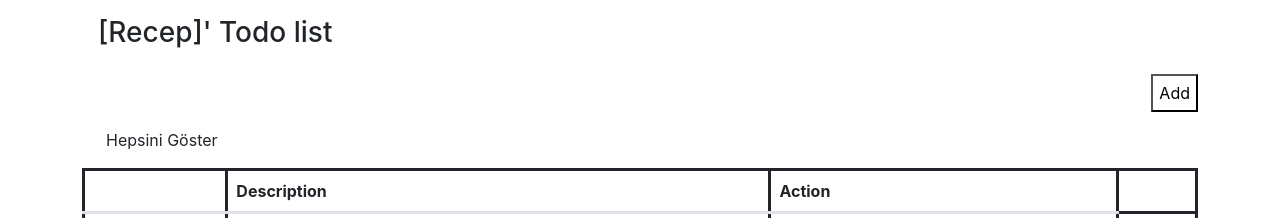
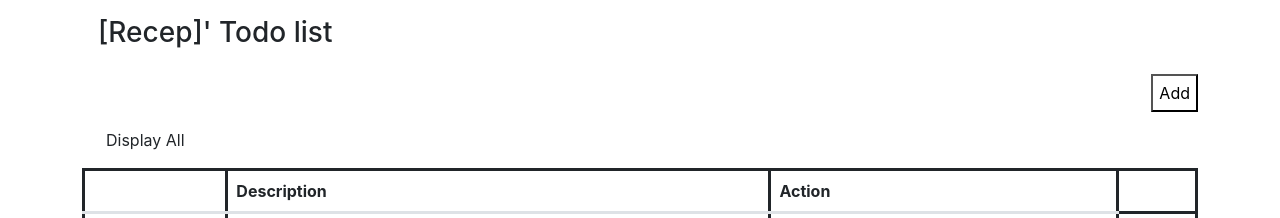
Before and after one commit to recepdogan88/AngularSelfStudies, an Angular app: page / in a window 1280 px wide. Shown: the top 218 px of the page. Built offline with nearby package versions, Linux system fonts and the light colour scheme.

Commit message:
todo app is done

```diff
--- a/src/app/app.component.html
+++ b/src/app/app.component.html
@@ -14,8 +14,8 @@
       </div>
 
       <div class="form-check mb-3">
-        <input type="checkbox"  class="form-check-input" name="" id="displayAll">
-        <label for="displayAll" class="form-check-label">Hepsini Göster</label>
+        <input type="checkbox"  class="form-check-input" [(ngModel)]="isDisplay" name="" id="displayAll">
+        <label for="displayAll" class="form-check-label">Display All</label>
       </div>
 
       <table class="table table-bordered">
--- a/src/app/app.component.ts
+++ b/src/app/app.component.ts
@@ -8,11 +8,15 @@ import { Model ,TodoItem} from './model';
 })
 export class AppComponent {
    model=new Model()
+   isDisplay=false;
 
   getName(){
     return this.model.user;
   }
   getItems(){
+    if(this.isDisplay){
+      return this.model.items;
+    }
     return this.model.items.filter(item =>!item.action);
   }
   addItem(value: string){
```
